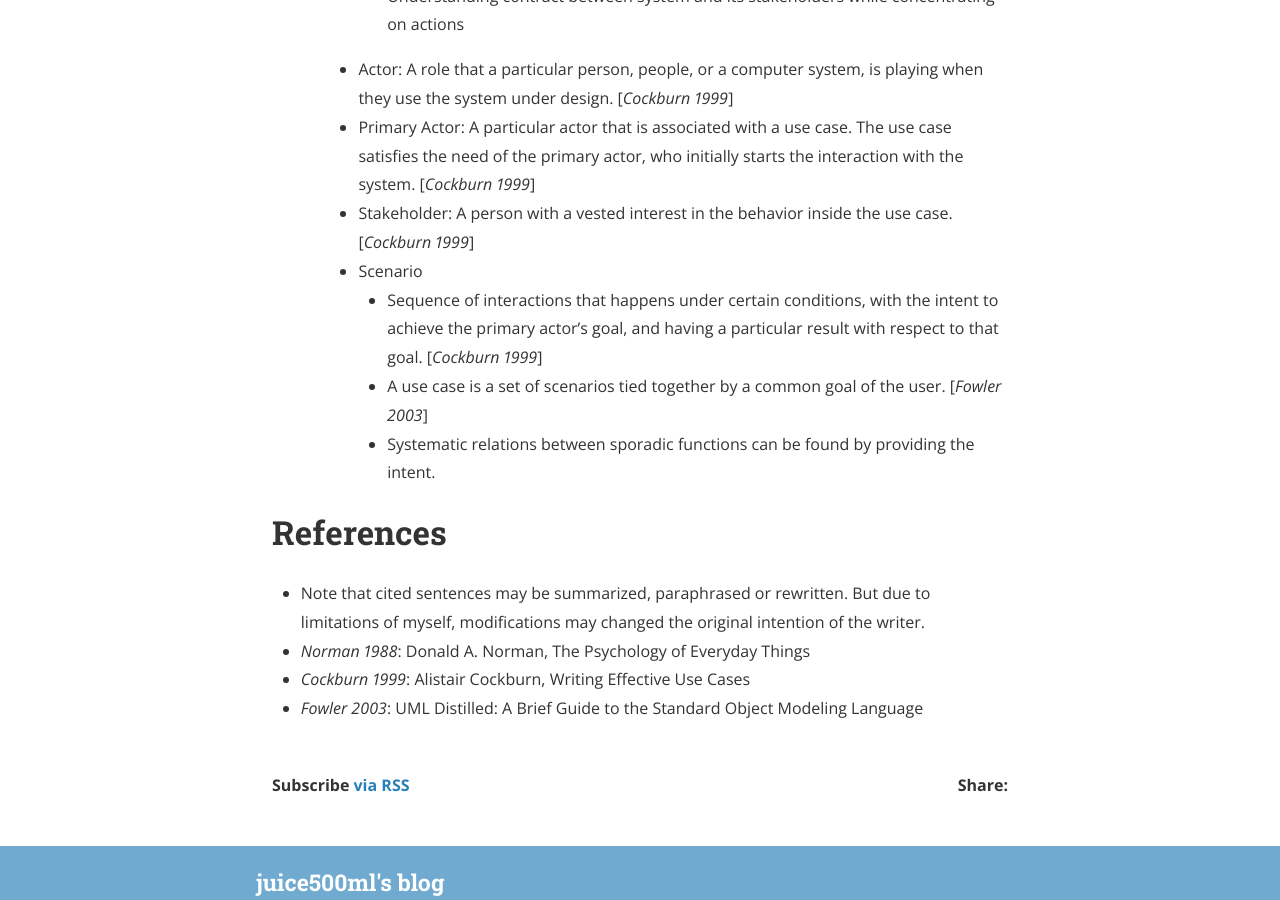
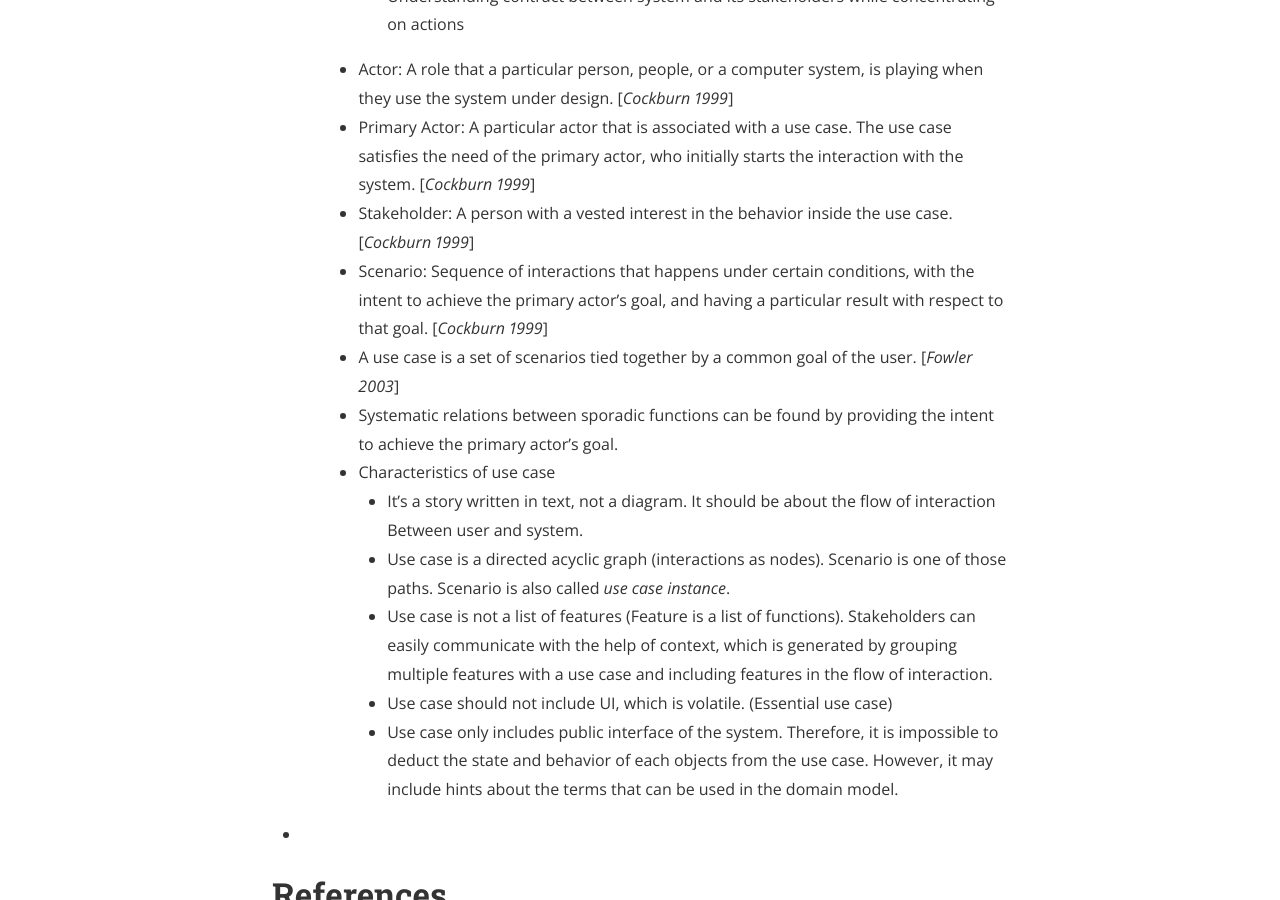
Before and after one commit to juice500ml/juice500ml.github.io, a Jekyll site: the page built from _posts/2019-02-16-The-Essense-of-Object-Orientation.markdown, in a window 1280 px wide and 900 px high, scrolled down 14260 px. Built offline with Jekyll 4.4.1, drawn with Linux system fonts in a browser that asks for light colours; nearby versions of some CDN libraries; formulas are drawn with MathJax 3.

Commit message:
Post 2019-02-16-The-Essense-of-Object-Orientation.markdown upload from Editorial

```diff
--- a/_posts/2019-02-16-The-Essense-of-Object-Orientation.markdown
+++ b/_posts/2019-02-16-The-Essense-of-Object-Orientation.markdown
@@ -281,10 +281,16 @@ This is a summary of the book [The Essense of Object-Orientation: Roles, Respons
 		- Actor: A role that a particular person, people, or a computer system, is playing when they use the system under design. [*Cockburn 1999*]
 		- Primary Actor: A particular actor that is associated with a use case. The use case satisfies the need of the primary actor, who initially starts the interaction with the system. [*Cockburn 1999*]
 		- Stakeholder: A person with a vested interest in the behavior inside the use case. [*Cockburn 1999*]
-		- Scenario
-			-  Sequence of interactions that happens under certain conditions, with the intent to achieve the primary actor’s goal, and having a particular result with respect to that goal. [*Cockburn 1999*]
-			- A use case is a set of scenarios tied together by a common goal of the user. [*Fowler 2003*]
-			- Systematic relations between sporadic functions can be found by providing the intent.
+		- Scenario: Sequence of interactions that happens under certain conditions, with the intent to achieve the primary actor’s goal, and having a particular result with respect to that goal. [*Cockburn 1999*]
+		- A use case is a set of scenarios tied together by a common goal of the user. [*Fowler 2003*]
+		- Systematic relations between sporadic functions can be found by providing the intent to achieve the primary actor’s goal.
+		- Characteristics of use case
+			- It’s a story written in text, not a diagram. It should be about the flow of interaction Between user and system.
+			- Use case is a directed acyclic graph (interactions as nodes). Scenario is one of those paths. Scenario is also called *use case instance*.
+			- Use case is not a list of features (Feature is a list of functions). Stakeholders can easily communicate with the help of context, which is generated by grouping multiple features with a use case and including features in the flow of interaction.
+			- Use case should not include UI, which is volatile. (Essential use case)
+			- Use case only includes public interface of the system. Therefore, it is impossible to deduct the state and behavior of each objects from the use case. However, it may include hints about the terms that can be used in the domain model.
+-
 
 # References
 - Note that cited sentences may be summarized, paraphrased or rewritten. But due to limitations of myself, modifications may changed the original intention of the writer.
```
